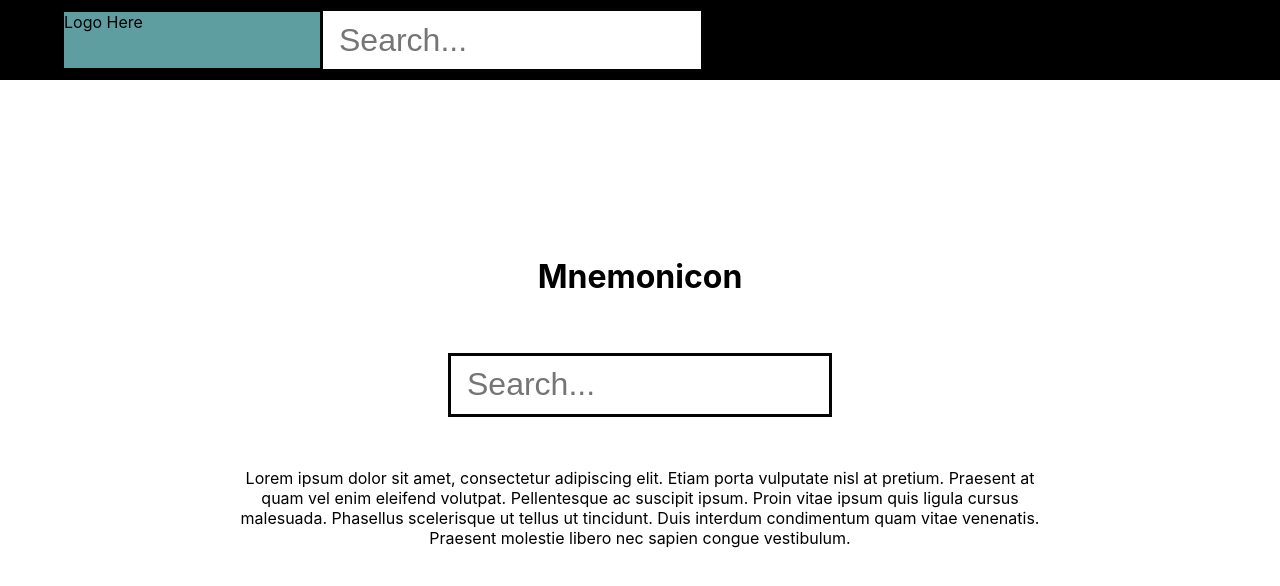
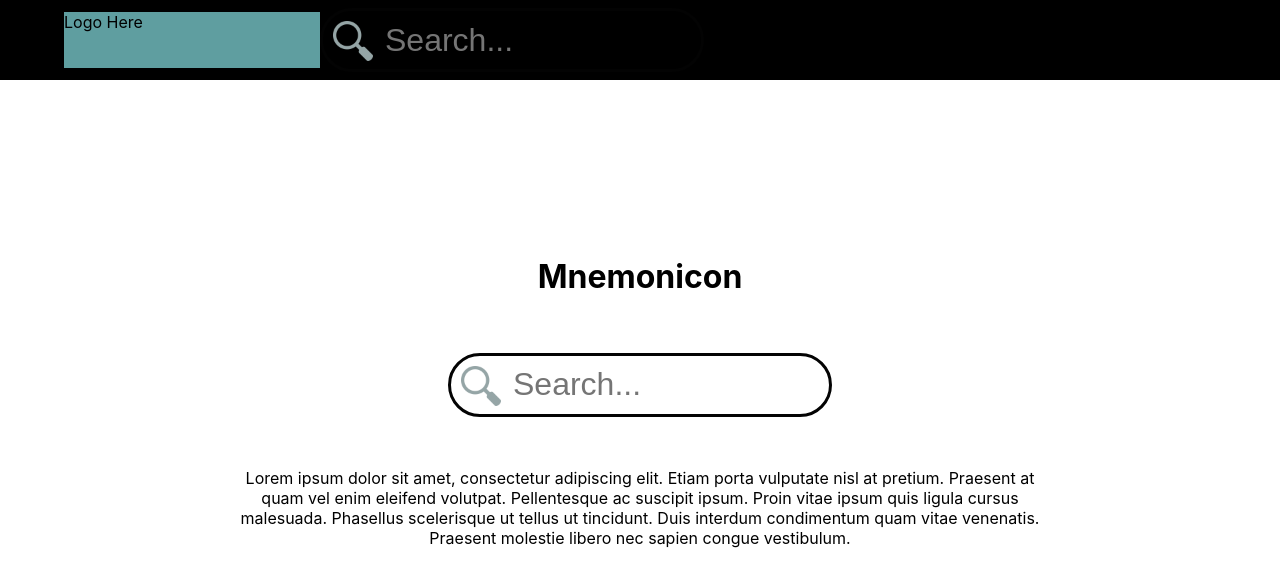
Before and after one commit to Aspe1ta/mnemonics, a React (Create React App) app: page / in a window 1280 px wide. Shown: the top 586 px of the page. Built offline with nearby package versions, Linux system fonts and the light colour scheme.

Commit message:
Change search bar css

```diff
--- a/src/components/landing/landing.js
+++ b/src/components/landing/landing.js
@@ -3,7 +3,7 @@ import "./landing.scss";
 import Header from "./../header/header.js";
 import Search from "./../search/search.js";
 
-
+import searchIcon from "./../../assets/search.png"
 
 class Landing extends React.Component {
   constructor(props) {
--- a/src/components/landing/landing.scss
+++ b/src/components/landing/landing.scss
@@ -47,16 +47,29 @@
 
 form {
     display:flex;
-    input[type=search] {
-      border:solid 3px rgb(3, 3, 3);
+    border:solid 3px rgb(3, 3, 3);
+      border-radius: 40px;
       box-sizing:border-box;
       font-size:2em;
       height:2em;
       outline:solid #fc0 0;
-      padding:.5em;
       transition:all 2s ease-in;
       width:30vw;
-      z-index:1;
+      background: url(./../../assets/search.png) no-repeat left 10px top 10px;
+      background-size: 40px;
+    input[type=search] {
+
+        width: 80%;
+        height: 100%;
+        border:transparent;
+        font-size:1em;
+        outline:solid #fc0 0;
+        transition:all 2s ease-in;
+        z-index:1;
+        margin-left: 60px;
+        background-color: transparent;
+
+
       &:focus {
         // border:solid 3px #09f;
         // outline:solid #fc0 2000px;
```
Also changed, not shown: src/assets/search.png (added).
